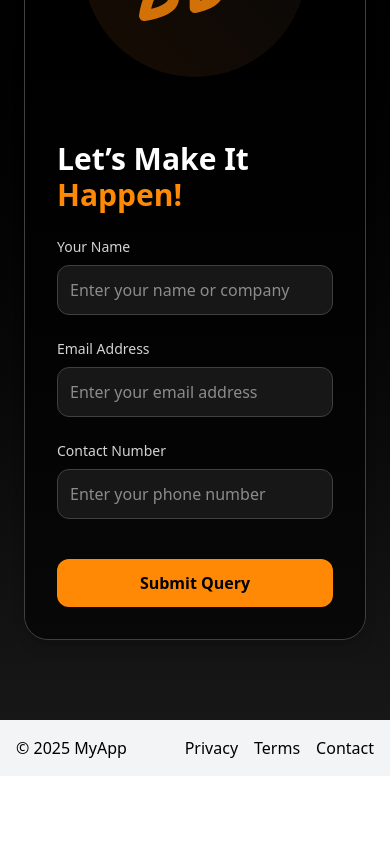
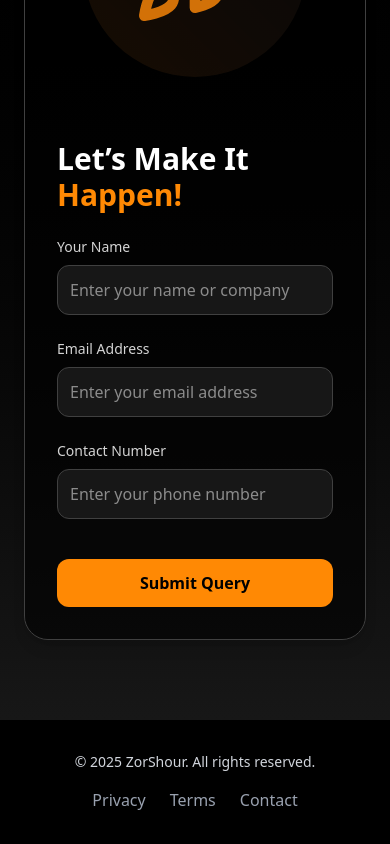
Before and after one commit to Anirudh2244/zorshour, a React (Vite) app: page / in a window 390 px wide. Shown: the part 5007-5851 px from the top of the page. Before the commit the page ends 5783 px from the top, so only its background shows below. Built offline with nearby package versions, Linux system fonts and the light colour scheme.

Commit message:
get in touch to whatsapp

```diff
--- a/src/Footer.jsx
+++ b/src/Footer.jsx
@@ -1,19 +1,30 @@
 export default function Footer() {
   return (
-    <footer className="bg-gray-100 text-black p-4">
-      <div className="max-w-7xl mx-auto flex justify-between items-center">
+    <footer className="bg-black text-gray-300 py-8">
+      <div className="max-w-7xl mx-auto px-6 flex flex-col md:flex-row justify-between items-center gap-4">
         {/* Left side */}
-        <p>© {new Date().getFullYear()} MyApp</p>
+        <p className="text-sm md:text-base">
+          © {new Date().getFullYear()} ZorShour. All rights reserved.
+        </p>
 
         {/* Right side */}
-        <div className="flex space-x-4">
-          <a href="#" className="hover:text-white">
+        <div className="flex space-x-6">
+          <a
+            href="#"
+            className="text-gray-400 hover:text-orange-400 transition-colors duration-300"
+          >
             Privacy
           </a>
-          <a href="#" className="hover:text-white">
+          <a
+            href="#"
+            className="text-gray-400 hover:text-orange-400 transition-colors duration-300"
+          >
             Terms
           </a>
-          <a href="#" className="hover:text-white">
+          <a
+            href="#"
+            className="text-gray-400 hover:text-orange-400 transition-colors duration-300"
+          >
             Contact
           </a>
         </div>
--- a/src/Navbar.jsx
+++ b/src/Navbar.jsx
@@ -8,12 +8,11 @@ export default function Navbar() {
     { name: "Home", href: "#" },
     { name: "About", href: "#" },
     { name: "Services", href: "#" },
-    { name: "Contact", href: "#" },
   ];
 
   const allMenuItems = [
     ...links.map(link => ({ type: 'link', ...link })),
-    { name: 'Get a Quote', href: '#', type: 'button' }
+    { name: 'Get in Touch', href: 'https://wa.me/15551234567?text=Hello%20ZorShour%20team%20%E2%80%93%20I%20am%20interested%20in%20discussing%20digital%20marketing%20services%20and%20exploring%20how%20we%20can%20grow%20my%20business.%20Could%20we%20schedule%20a%20call%3F', type: 'button' }
   ];
 
   const trail = useTrail(allMenuItems.length, {
@@ -46,10 +45,10 @@ export default function Navbar() {
 
           <div className="flex items-center space-x-4 md:space-x-6 lg:space-x-8">
             <a
-              href="#"
+              href="https://wa.me/15551234567?text=Hello%20ZorShour%20team%20%E2%80%93%20I%20am%20interested%20in%20discussing%20digital%20marketing%20services%20and%20exploring%20how%20we%20can%20grow%20my%20business.%20Could%20we%20schedule%20a%20call%3F"
               className="hidden md:block bg-white text-gray-950 font-semibold py-2.5 px-6 rounded-full shadow-lg hover:bg-orange-400 hover:text-white transition-colors duration-300"
             >
-              Get a Quote
+              Get in Touch
             </a>
 
             <button
```
